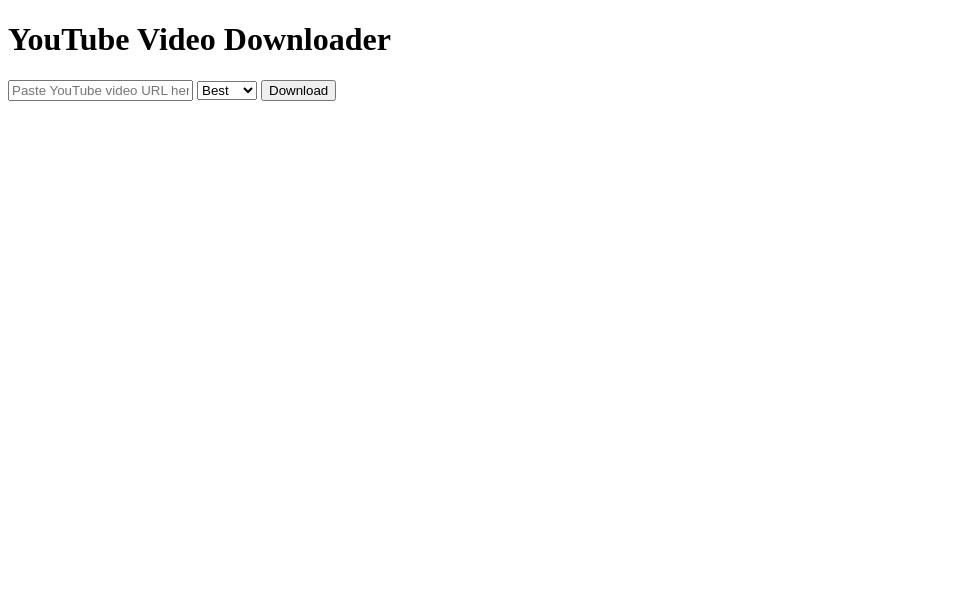
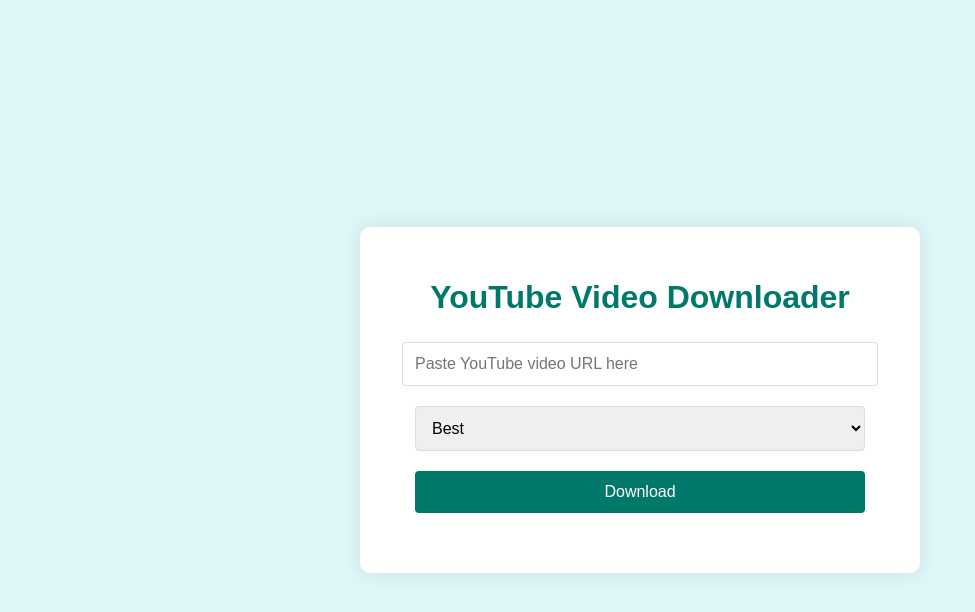
Before and after one commit to prime123here/StreamLift, a plain HTML site: page index.html in a window 1280 px wide. Shown: the whole page, without its empty margins (0-975 px from the left). Drawn offline with Linux system fonts and the light colour scheme; files that its build step writes are made by us from their sources; the site is published under a folder, as on GitHub Pages, so addresses that start at the root find nothing.

Commit message:
Update index.html

```diff
--- a/index.html
+++ b/index.html
@@ -4,7 +4,7 @@
     <meta charset="UTF-8">
     <meta name="viewport" content="width=device-width, initial-scale=1.0">
     <title>YouTube Downloader</title>
-    <link rel="stylesheet" href="/frontend/styles.css">
+    <link rel="stylesheet" href="styles.css">
 </head>
 <body>
     <div class="container">
```
